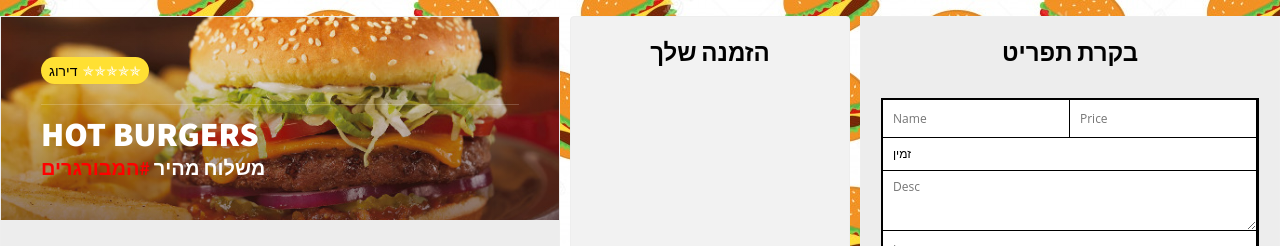
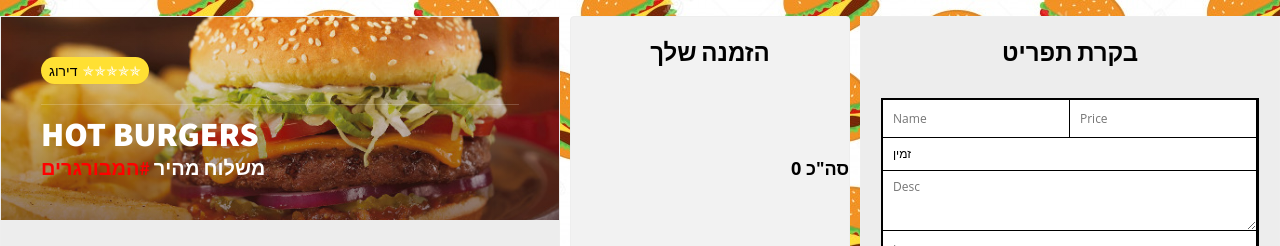
Before and after one commit to pavel88silber/react-001-starter-files-2021-main, a React (Create React App) app in the folder react-001-starter-files-2021-main/: page /restaurant/1 in a window 1280 px wide. Shown: the top 246 px of the page. Built offline with nearby package versions, Linux system fonts and the light colour scheme.

Commit message:
17 Отображаем компонент Order

```diff
--- a/react-001-starter-files-2021-main/src/components/App.js
+++ b/react-001-starter-files-2021-main/src/components/App.js
@@ -67,7 +67,10 @@ class App extends React.Component {
                     </ul>
 
                 </div>
-                <Order />
+
+                {/* <Order {...this.state} /> */}
+                <Order burgers={this.state.burgers} order={this.state.order} />
+
                 {/* передаем addBurger в дочерний класс */}
                 <MenuAdmin
                     addBurger={this.addBurger}
--- a/react-001-starter-files-2021-main/src/components/Order.js
+++ b/react-001-starter-files-2021-main/src/components/Order.js
@@ -2,10 +2,49 @@ import React from 'react'
 
 class Order extends React.Component {
 
+    renderOrder = key => {
+        const burger = this.props.burgers[key];
+        const count = this.props.order[key];
+
+        const isAvailable = burger && burger.status === 'available';
+        if (!isAvailable) {
+            return <li className='unavailable'>
+                סליחה, {burger ? burger.name : 'המבורגר'} לא זמין זמנית
+            </li>
+        }
+
+        return <li>
+                <span>
+                    <span>{count}</span>
+                     _יחידות  <b>{burger.name}</b>
+                    <span> {count * burger.price} ₪</span>
+                    <button className='cancelItem'>&times;</button>
+                </span>
+            </li>
+    }
+
+
     render() {
+
+        const orderIds = Object.keys(this.props.order)
+        const total = orderIds.reduce((prevTotal, key) => {
+            const burger = this.props.burgers[key];
+            const count = this.props.order[key];
+
+            const isAvailable = burger && burger.status === 'available';
+            if(isAvailable) {
+                return prevTotal + burger.price * count;
+            }
+        }, 0);
+
         return(
             <div className='order-wrap'>
                 <h2>הזמנה שלך</h2>
+                {/* <ul className='order'>{orderIds.map(key  => {
+                    return <li key={key}>{key}</li>
+                })}</ul> */}
+                <ul className='order'>{orderIds.map(this.renderOrder)}</ul>
+                <p align='right' margin='20em'><b>{total} סה"כ</b></p>
             </div>
         )
     }
--- a/react-001-starter-files-2021-main/src/sample-burgers.js
+++ b/react-001-starter-files-2021-main/src/sample-burgers.js
@@ -1,7 +1,8 @@
 // Наше меню
 const sampleBurgers = {
   burger1: {
-    name: 'Чизбургер',
+    name: 'Cheese Burger',
+    // name: 'Чизбургер',
     image: '/images/cheese.jpg',
     desc:
       'Классический бургер с бифштексом из 100% говядины с маринованными огурчиками и свежей пшеничной булочкой.',
@@ -10,7 +11,7 @@ const sampleBurgers = {
   },
 
   burger2: {
-    name: 'Чикенбургер',
+    name: 'Chiken Burger',
     image: '/images/chicken.jpg',
     desc:
       'Куриный бургер с добавлением расплавленного сыра, соуса Барбекю и листового салата.',
```
